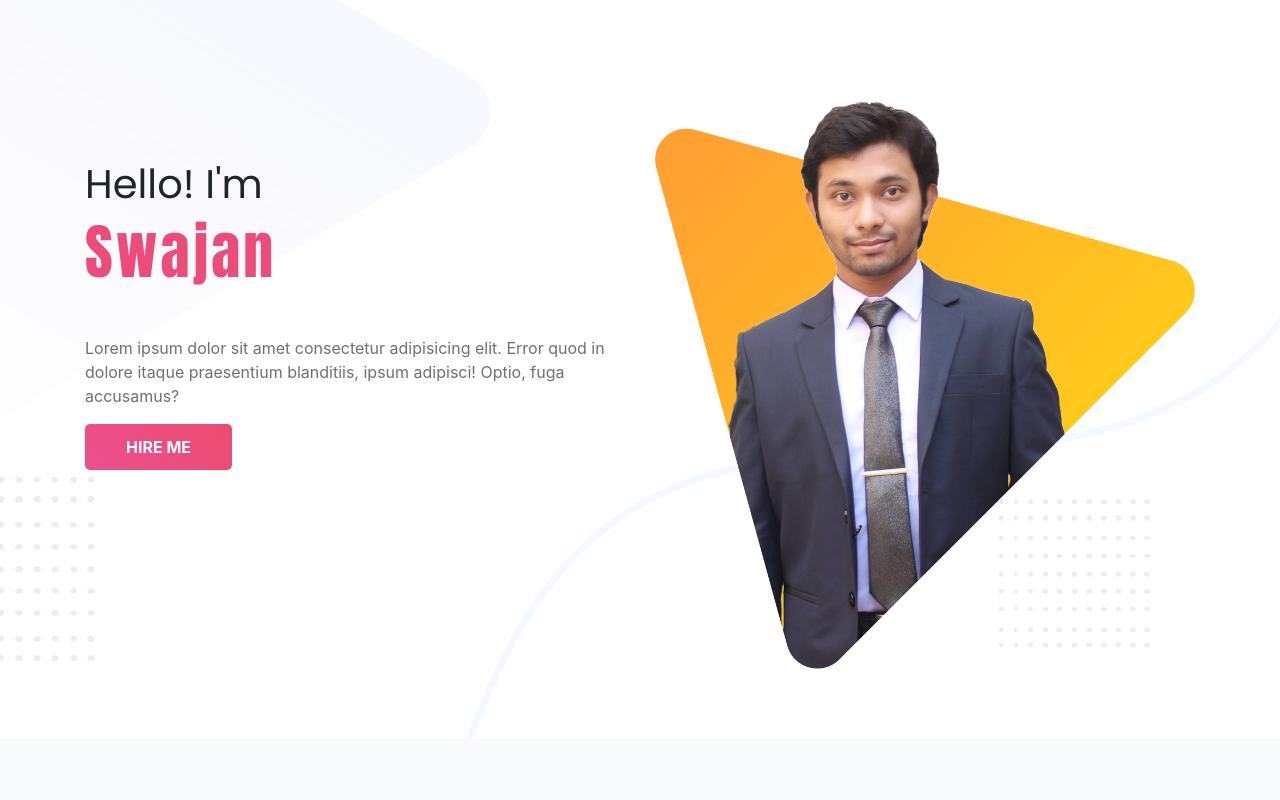
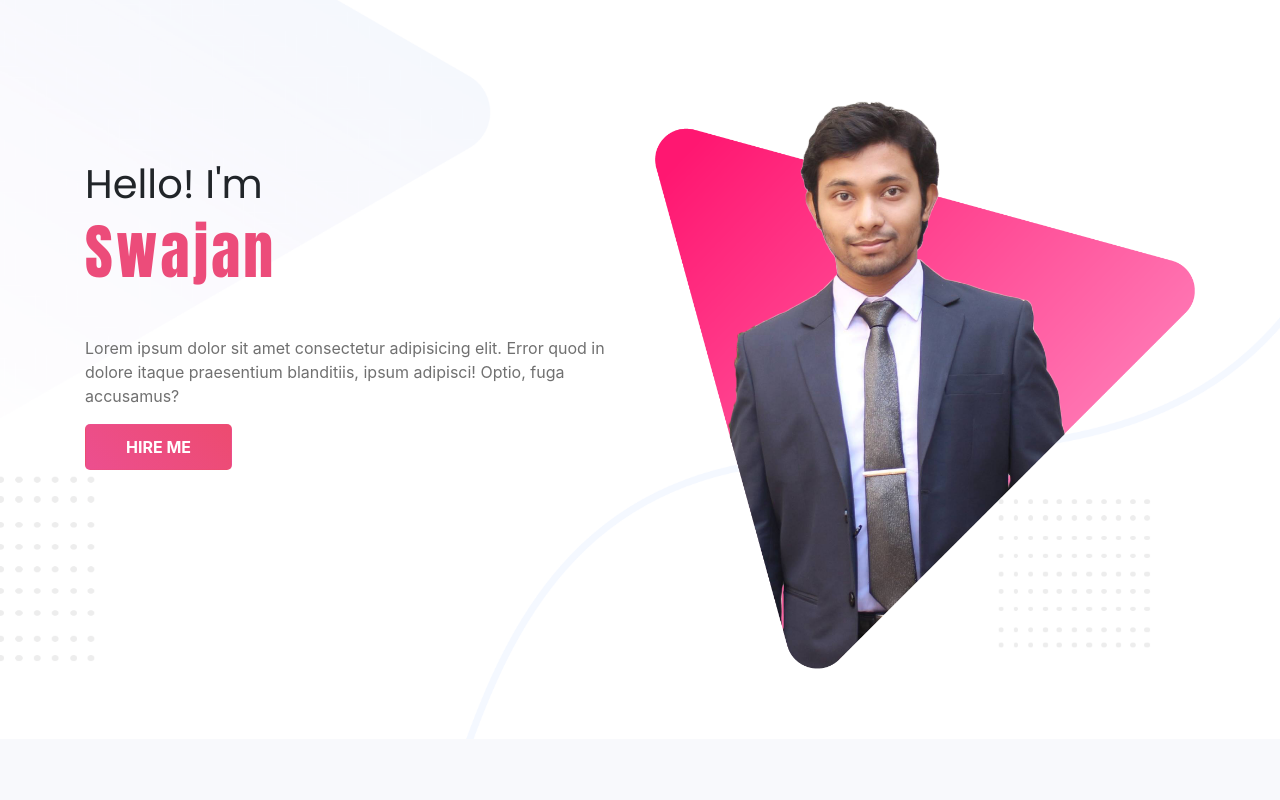
Before and after one commit to smswajan/Personal-Portfolio-Assignment-PH, a plain HTML site: page index.html in a window 1280 px wide. Shown: the top 800 px of the page. Drawn offline with nearby package versions, Linux system fonts and the light colour scheme.

Commit message:
changing image bg color

```diff
--- a/index.html
+++ b/index.html
@@ -43,7 +43,7 @@
             >
           </div>
           <div class="col-md-6">
-            <img src="img/swajan.png" alt="" class="img-fluid" />
+            <img src="img/swajan-color.png" alt="" class="img-fluid" />
           </div>
         </div>
       </div>
```
Also changed, not shown: img/swajan-color.png (added).
